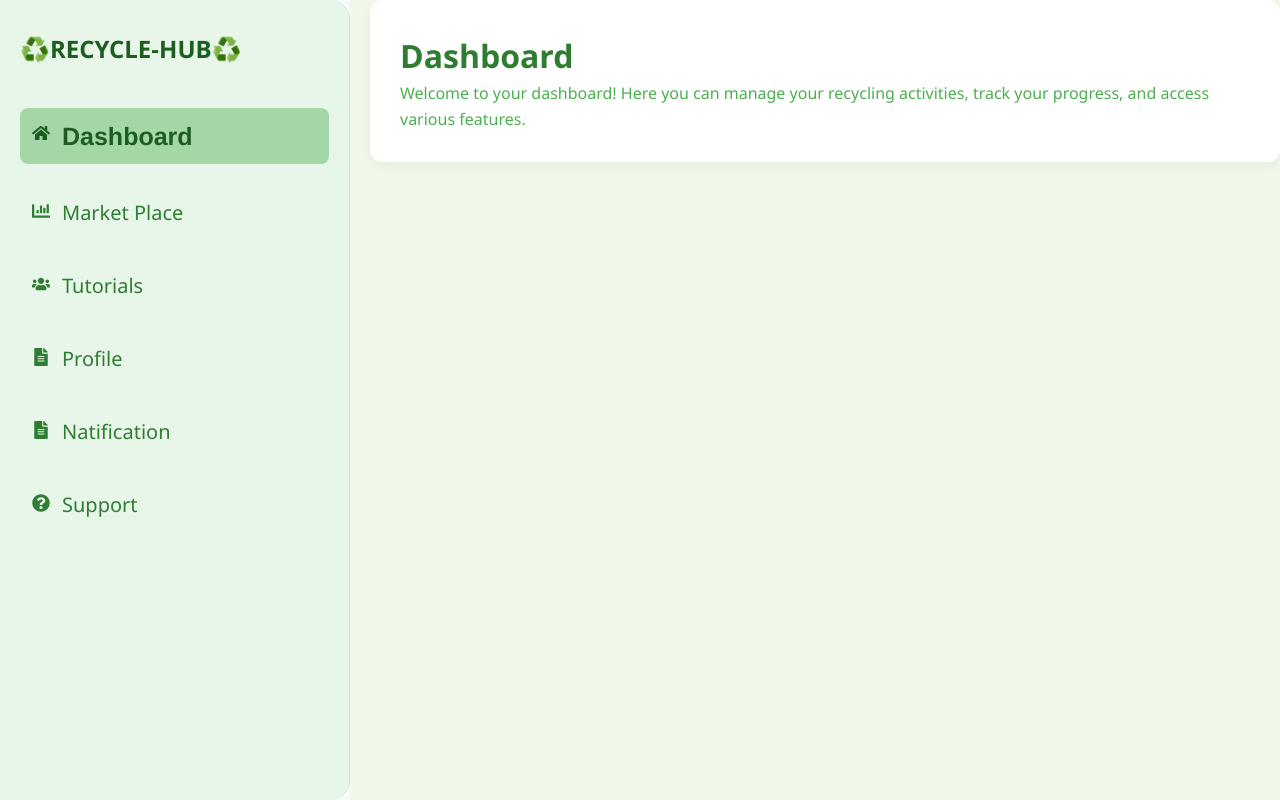
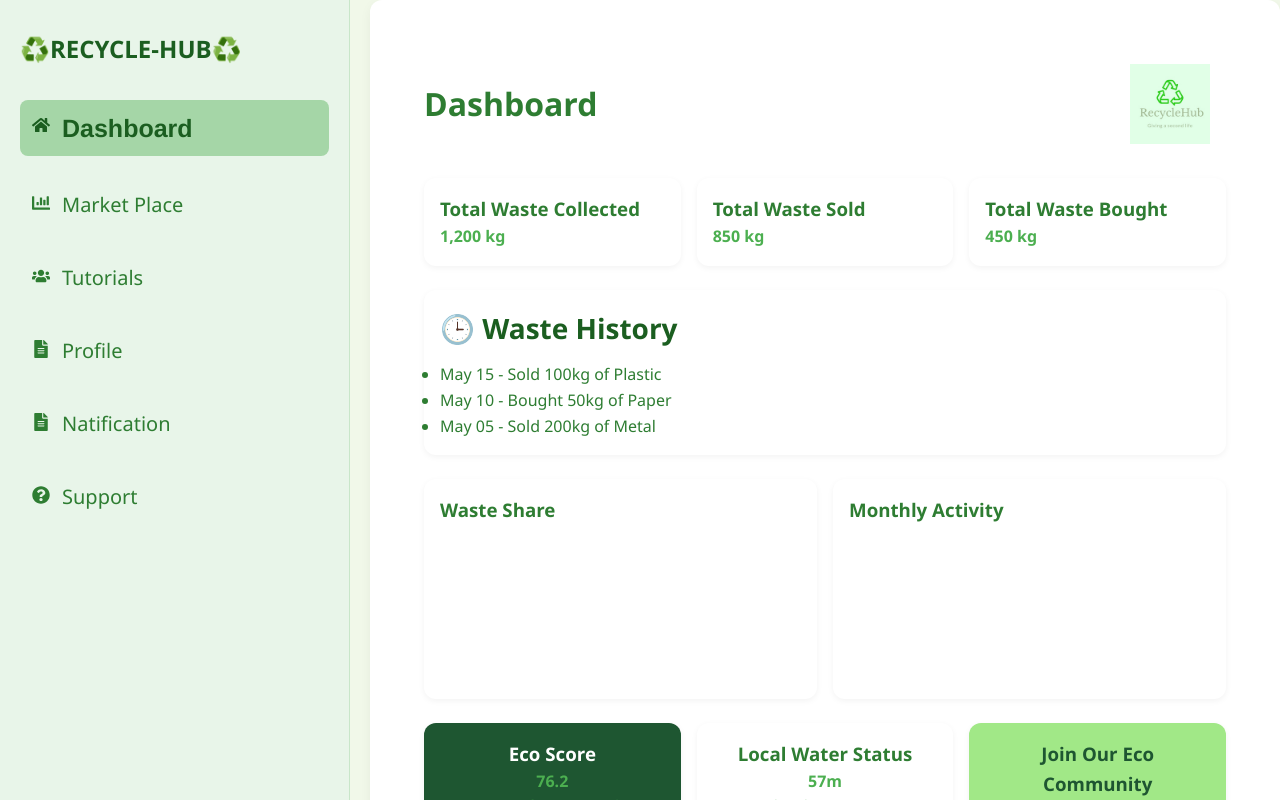
Before and after one commit to NKENG-FRANK/RecycleHub, a React (Vite) app: page /home in a window 1280 px wide. Built offline with nearby package versions, Linux system fonts and the light colour scheme.

Commit message:
Updated dashboard layout and fixed logo rendering

```diff
--- a/src/components/Home/HomePage.css
+++ b/src/components/Home/HomePage.css
@@ -2,8 +2,6 @@
   width: 350px;
   height: 100vh;
   background-color: #e8f5e9; /* soft green background */
-  border-top-right-radius: 20px;
-  border-bottom-right-radius: 20px;
   color: #2e7d32; /* forest green text */
   display: flex;
   flex-direction: column;
--- a/src/components/Sidebar-headers/DashBoard/DashBoard.css
+++ b/src/components/Sidebar-headers/DashBoard/DashBoard.css
@@ -0,0 +1,145 @@
+/* Color Palette */
+:root {
+  --primary-green: #1e5631;
+  --leaf-green: #a1e887;
+  --card-green: #58a700;
+  --card-blue: #2f80ed;
+  --background: #f6fffa;
+  --text: #444;
+}
+
+body {
+  margin: 0;
+  font-family: "Segoe UI", sans-serif;
+  background-color: var(--background);
+  color: var(--text);
+}
+
+.dashboard-container {
+  display: flex;
+  height: 100vh;
+}
+
+.logo {
+  font-size: 1.5rem;
+  font-weight: bold;
+  margin-bottom: 2rem;
+}
+
+.user-account {
+  margin-top: auto;
+  text-align: center;
+}
+
+.user-avatar {
+  width: 48px;
+  height: 48px;
+  border-radius: 50%;
+  margin-bottom: 8px;
+}
+
+.main-dashboard {
+  flex: 1;
+  padding: 24px;
+  overflow-y: auto;
+}
+
+.dashboard-header {
+  display: flex;
+  justify-content: space-between;
+  align-items: center;
+  margin-bottom: 24px;
+}
+
+.widget-btn {
+  border: none;
+  padding: 10px 16px;
+  border-radius: 8px;
+  font-weight: bold;
+  color: var(--primary-green);
+  cursor: pointer;
+}
+
+.dashboard-widgets {
+  display: flex;
+  gap: 16px;
+  margin-bottom: 24px;
+}
+
+.widget-box {
+  flex: 1;
+  background: white;
+  border-radius: 12px;
+  padding: 16px;
+  box-shadow: 0 2px 6px rgba(0, 0, 0, 0.05);
+}
+
+.widget-box.green {
+  background-color: var(--card-green);
+  color: white;
+}
+
+.widget-box.blue {
+  background-color: var(--card-blue);
+  color: white;
+}
+
+.metric {
+  font-size: 1.8rem;
+  font-weight: bold;
+}
+
+.history-section {
+  background: white;
+  padding: 16px;
+  border-radius: 12px;
+  margin-bottom: 24px;
+  box-shadow: 0 2px 6px rgba(0, 0, 0, 0.05);
+}
+
+.history-section h2 {
+  margin-bottom: 12px;
+}
+
+.dashboard-metrics {
+  display: flex;
+  gap: 16px;
+  margin-bottom: 24px;
+}
+
+.metric-card {
+  flex: 1;
+  background: white;
+  border-radius: 12px;
+  padding: 16px;
+  box-shadow: 0 2px 6px rgba(0, 0, 0, 0.05);
+}
+
+.dashboard-insights {
+  display: flex;
+  gap: 16px;
+}
+
+.insight-box {
+  flex: 1;
+  background: white;
+  border-radius: 12px;
+  padding: 16px;
+  text-align: center;
+  box-shadow: 0 2px 6px rgba(0, 0, 0, 0.05);
+}
+
+.insight-box.dark {
+  background-color: var(--primary-green);
+  color: white;
+}
+
+.insight-box.green {
+  background-color: var(--leaf-green);
+  color: var(--primary-green);
+}
+
+.followers {
+  font-weight: bold;
+  margin-top: 8px;
+}
--- a/src/components/Sidebar-headers/DashBoard/DashBoard.jsx
+++ b/src/components/Sidebar-headers/DashBoard/DashBoard.jsx
@@ -1,13 +1,74 @@
 import React from "react";
+import "./DashBoard.css";
+import Logo from "../../../assets/logo.png"; // Ensure the path is valid
 
 export default function DashBoard() {
   return (
-    <div>
-      <h1>Dashboard</h1>
-      <p>
-        Welcome to your dashboard! Here you can manage your recycling
-        activities, track your progress, and access various features.
-      </p>
+    <div className="dashboard-container">
+      <main className="main-dashboard">
+        <header className="dashboard-header">
+          <h1>Dashboard</h1>
+          <img
+            src={Logo}
+            alt="Dashboard Logo"
+            className="widget-btn"
+            height={100}
+          />
+        </header>
+
+        <div className="dashboard-widgets">
+          <div className="widget-box">
+            <h3>Total Waste Collected</h3>
+            <p className="metric">1,200 kg</p>
+          </div>
+          <div className="widget-box">
+            <h3>Total Waste Sold</h3>
+            <p className="metric">850 kg</p>
+          </div>
+          <div className="widget-box">
+            <h3>Total Waste Bought</h3>
+            <p className="metric">450 kg</p>
+          </div>
+        </div>
+
+        <div className="history-section">
+          <h2>🕒 Waste History</h2>
+          <ul>
+            <li>May 15 - Sold 100kg of Plastic</li>
+            <li>May 10 - Bought 50kg of Paper</li>
+            <li>May 05 - Sold 200kg of Metal</li>
+          </ul>
+        </div>
+
+        <div className="dashboard-metrics">
+          <div className="metric-card">
+            <h3>Waste Share</h3>
+            <canvas id="wasteShareChart"></canvas>
+          </div>
+          <div className="metric-card">
+            <h3>Monthly Activity</h3>
+            <canvas id="activityChart"></canvas>
+          </div>
+        </div>
+
+        <div className="dashboard-insights">
+          <div className="insight-box dark">
+            <h3>Eco Score</h3>
+            <p className="metric">76.2</p>
+            <p>Impact of your recycling efforts</p>
+          </div>
+          <div className="insight-box">
+            <h3>Local Water Status</h3>
+            <p className="metric">57m</p>
+            <p>Water levels in your region</p>
+          </div>
+          <div className="insight-box green">
+            <h3>Join Our Eco Community</h3>
+            <p>Connect - Share - Inspire</p>
+            <p className="followers">230k+ members</p>
+          </div>
+        </div>
+      </main>
     </div>
   );
 }
```
